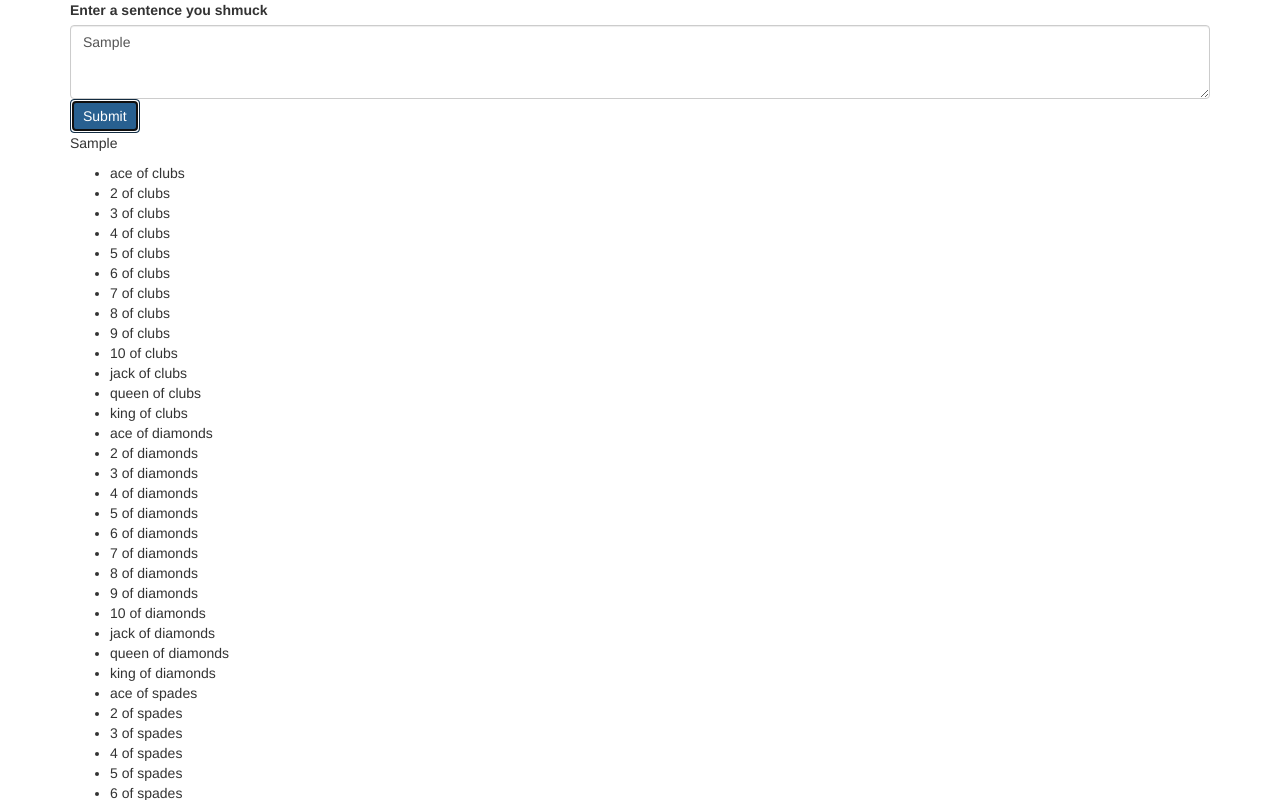
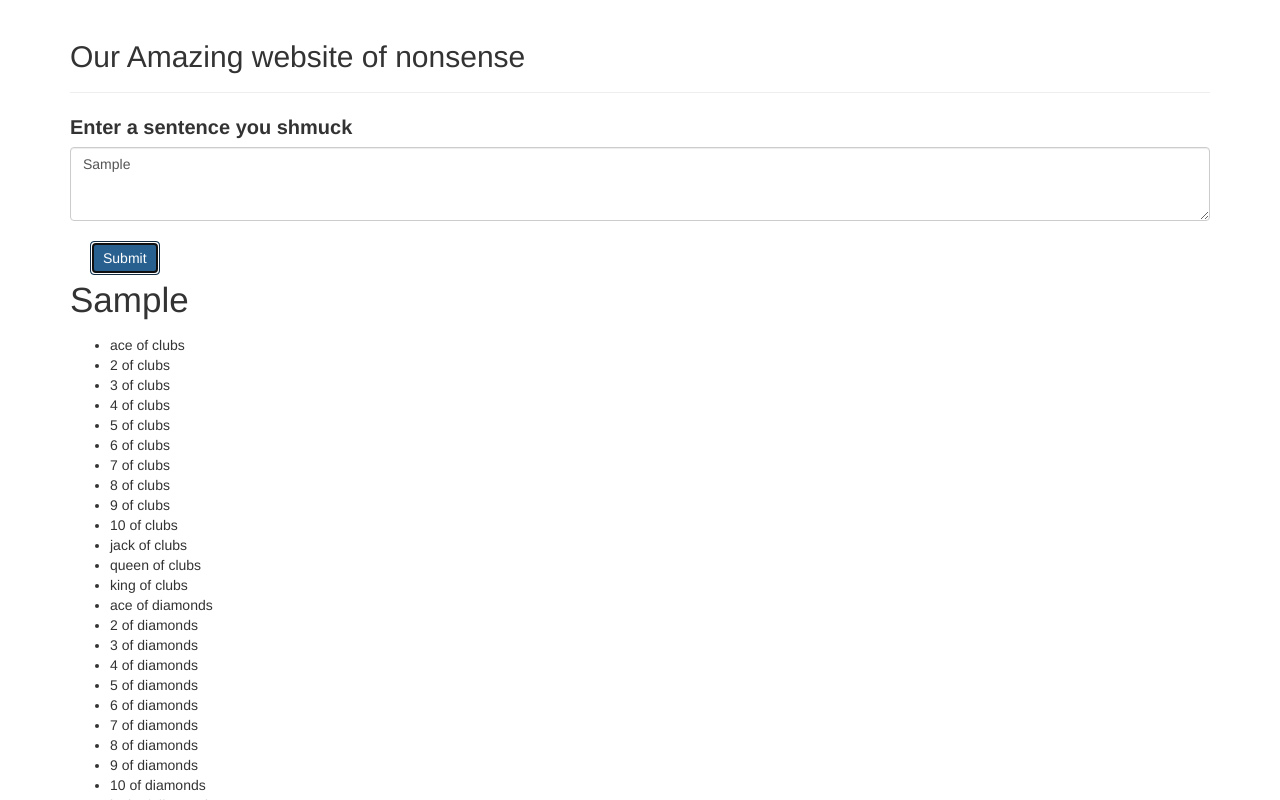
Before and after one commit to SamiAljamal/word-play-arrays, a plain HTML site: page index.html in a window 1280 px wide. Both pictures are taken after typing "Sample" into the empty fields and a click on the button "Submit". Shown: the top 800 px of the page. Drawn offline with Linux system fonts and the light colour scheme.

Commit message:
it will stylize some things

```diff
--- a/css/styles.css
+++ b/css/styles.css
@@ -0,0 +1,14 @@
+#title{
+  text-align: center;
+  font-size: 20px
+}
+
+button{
+  margin: 20px;
+}
+
+#result{
+  text-align: justify;
+  font-size: 35px;
+
+}
--- a/index.html
+++ b/index.html
@@ -10,6 +10,10 @@
   <body>
     <div class="header">
       <div class="container">
+        <div class="page-header">
+          <h2>Our Amazing website of nonsense</h2>
+
+        </div>
 
       </div>
     </div>
@@ -17,7 +21,7 @@
     <div class="filler1">
       <div class="container">
         <form id="word-play">
-          <label for="#sentence">Enter a sentence you shmuck</label>
+          <label id="title" for="#sentence">Enter a sentence you shmuck</label>
           <Textarea class="form-control" rows="3" id="sentence"></textarea>
           <button  type="submit" class="btn btn-primary">Submit</button>
         </form>
--- a/js/scripts.js
+++ b/js/scripts.js
@@ -9,8 +9,15 @@ $(document).ready(function() {
      };
    });
    newA.reverse();
+   if (newA <=1){
+     alert("please enter some text")
+   }
+   else{
      var showIt= newA.join(" ");
+
      $("#result").text(showIt);
+
+
 
      var deckOfCards = ["ace","2","3","4","5","6","7","8","9","10","jack","queen","king"];
      var suits = ["clubs","diamonds","spades","hearts"];
@@ -26,6 +33,13 @@ $(document).ready(function() {
      })
 
 
+   }
+
+
+
+
+
+
    event.preventDefault();
  });
 });
```
Lines whose indentation alone changed are shown as unchanged.
